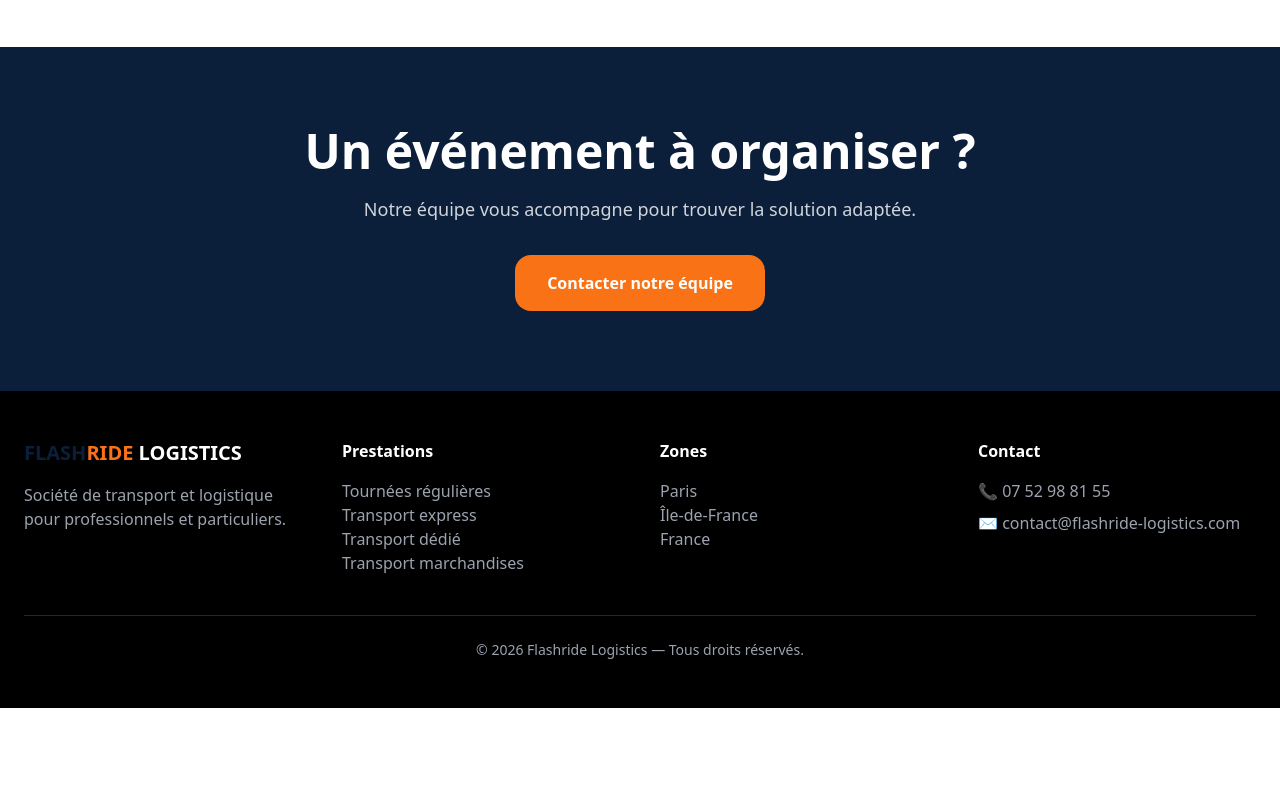
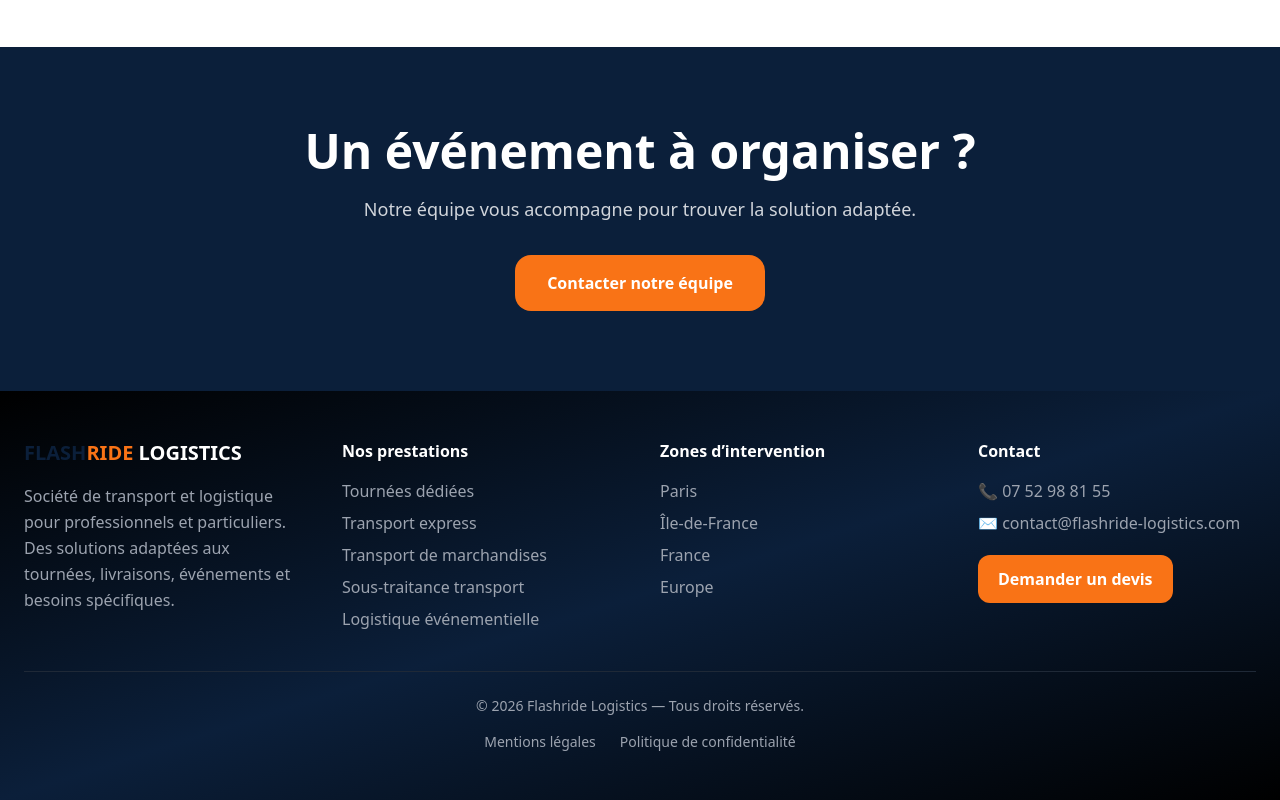
Before and after one commit to jasonvandommele-commits/flashride-logistics, a Next.js app: page /logistique-evenementielle in a window 1280 px wide. Shown: the part 1101-1901 px from the top of the page. Before the commit the page ends 1809 px from the top, so only its background shows below. Built offline with nearby package versions, Linux system fonts and the light colour scheme.

Commit message:
Update page.jsx

```diff
--- a/app/logistique-evenementielle/page.jsx
+++ b/app/logistique-evenementielle/page.jsx
@@ -1,6 +1,8 @@
 "use client";
 
 import { useState } from "react";
+import Footer from "../components/Footer";
+
 
 export default function LogistiqueEvenementielle() {
 
@@ -319,100 +321,7 @@ export default function LogistiqueEvenementielle() {
       {/* FOOTER */}
 
 
-      <footer className="bg-black text-gray-400 py-12 px-6">
-
-
-        <div className="max-w-7xl mx-auto grid md:grid-cols-4 gap-10">
-
-
-          <div>
-
-            <h3 className="text-white text-xl font-black">
-
-              <span className="text-[#0B1F3A]">
-                FLASH
-              </span>
-
-              <span className="text-orange-500">
-                RIDE
-              </span>
-
-              <span className="text-white">
-                {" "}LOGISTICS
-              </span>
-
-            </h3>
-
-
-            <p className="mt-4">
-              Société de transport et logistique pour professionnels et particuliers.
-            </p>
-
-
-          </div>
-
-
-
-          <div>
-
-            <h4 className="text-white font-bold mb-4">
-              Prestations
-            </h4>
-
-            <p>Tournées régulières</p>
-            <p>Transport express</p>
-            <p>Transport dédié</p>
-            <p>Transport marchandises</p>
-
-          </div>
-
-
-
-          <div>
-
-            <h4 className="text-white font-bold mb-4">
-              Zones
-            </h4>
-
-            <p>Paris</p>
-            <p>Île-de-France</p>
-            <p>France</p>
-
-          </div>
-
-
-
-          <div>
-
-            <h4 className="text-white font-bold mb-4">
-              Contact
-            </h4>
-
-            <p>
-              📞 07 52 98 81 55
-            </p>
-
-
-            <p className="mt-2">
-              ✉ contact@flashride-logistics.com
-            </p>
-
-
-          </div>
-
-
-        </div>
-
-
-
-        <div className="border-t border-gray-800 mt-10 pt-6 text-center text-sm">
-
-          © 2026 Flashride Logistics — Tous droits réservés.
-
-        </div>
-
-
-      </footer>
+     <Footer />
 
 
     </main>
```
